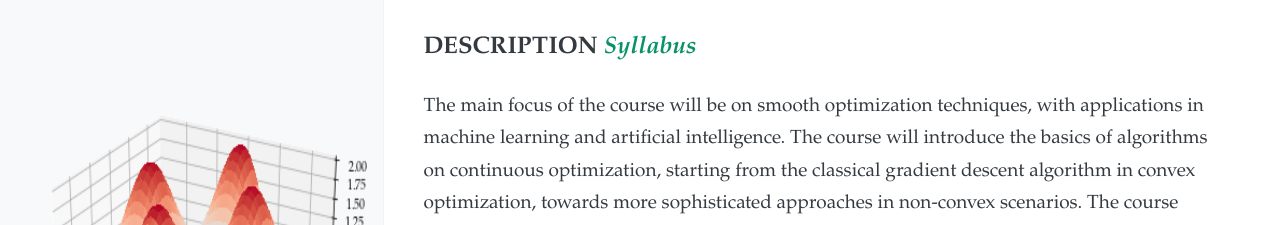
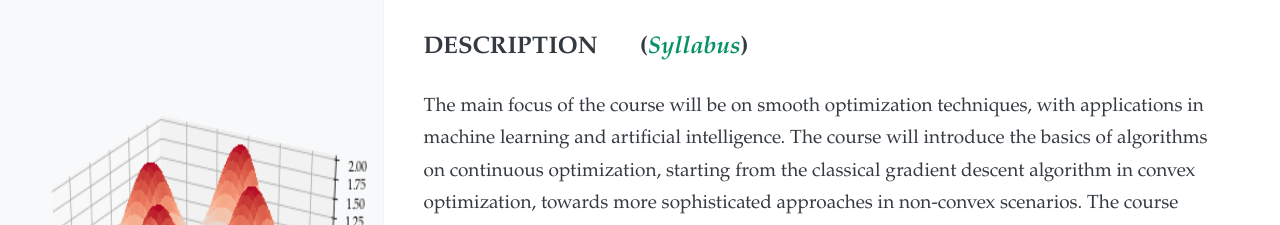
Before and after one commit to akyrillidis/comp414-514, a Jekyll site: the page built from index.md, in a window 1280 px wide and 900 px high. Shown: the top 225 px of the window. Built offline with Jekyll 4.4.1, drawn with Linux system fonts in a browser that asks for light colours; nearby versions of some CDN libraries; our own code applies the rules of GitHub Pages for plain Markdown files; part of the change alters nothing that is shown.

```diff
--- a/index.md
+++ b/index.md
@@ -2,7 +2,7 @@
 layout: default
 ---
 
-## DESCRIPTION    [*Syllabus*]()
+## DESCRIPTION  &nbsp; &nbsp; &nbsp; ([*Syllabus*](schedule/images/Syllabus.pdf))
 
 The main focus of the course will be on smooth optimization techniques, with applications in machine learning and artificial intelligence. The course will introduce the basics of algorithms on continuous optimization, starting from the classical gradient descent algorithm in convex optimization, towards more sophisticated approaches in non-convex scenarios. The course will explore the fundamental theory, algorithms, complexity and approximations in nonlinear optimization.
 
```
